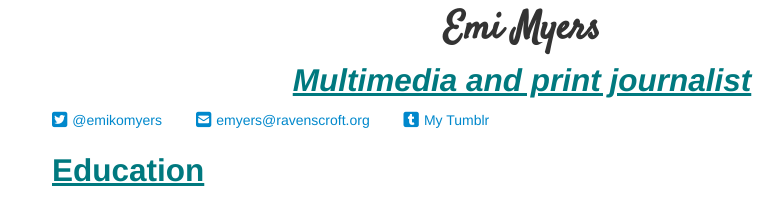
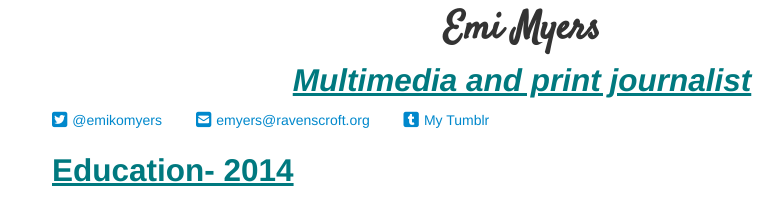
Before and after one commit to emikomyers/resume, a plain HTML site: page index.html in a window 1280 px wide. Shown: the top 197 px of the page, without its empty margins (108-892 px from the left). Drawn offline with Linux system fonts and the light colour scheme.

Commit message:
add 2014

```diff
--- a/index.html
+++ b/index.html
@@ -46,7 +46,7 @@
       </div>
 	  <div class="row">
 		<div class="span12">
-			<h2>Education</h2>
+			<h2>Education- 2014</h2>
 		</div>
 
 
```
